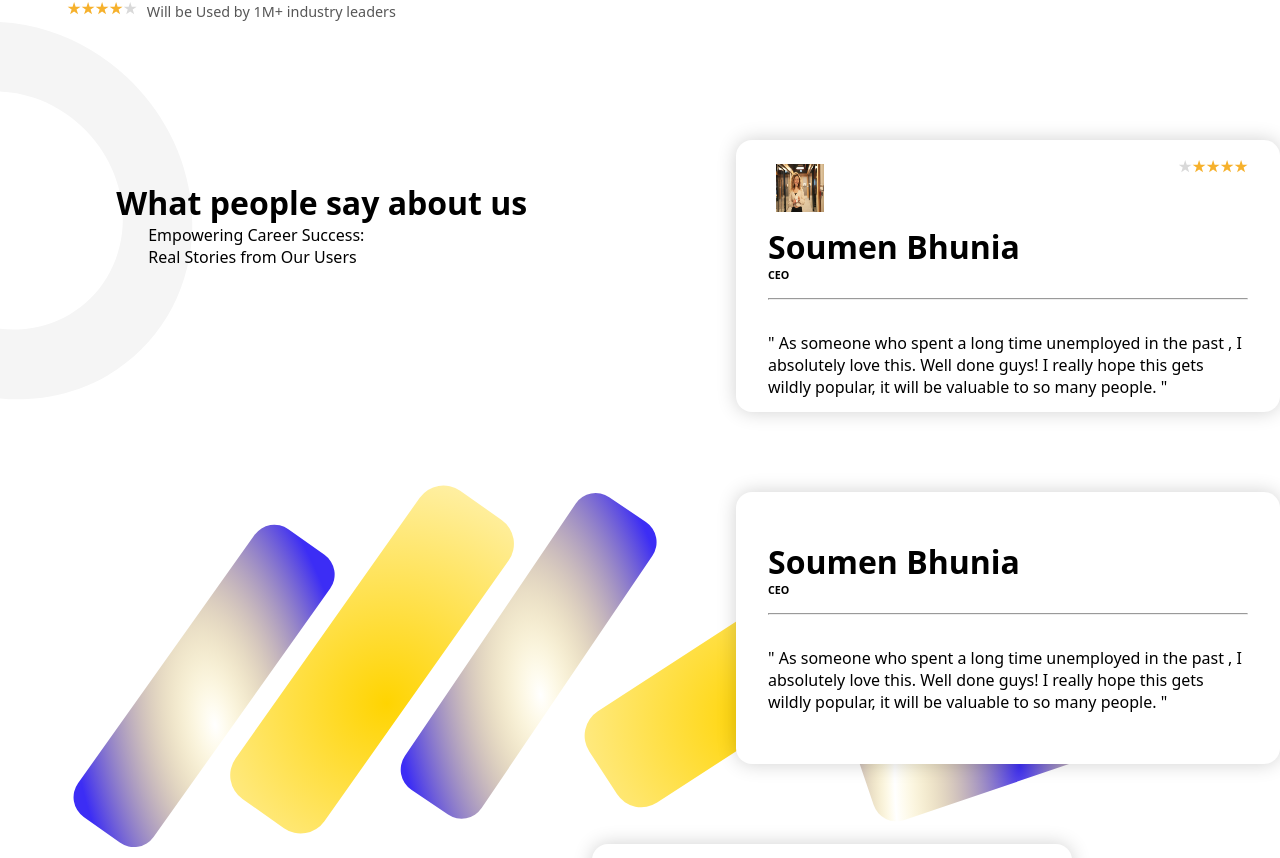
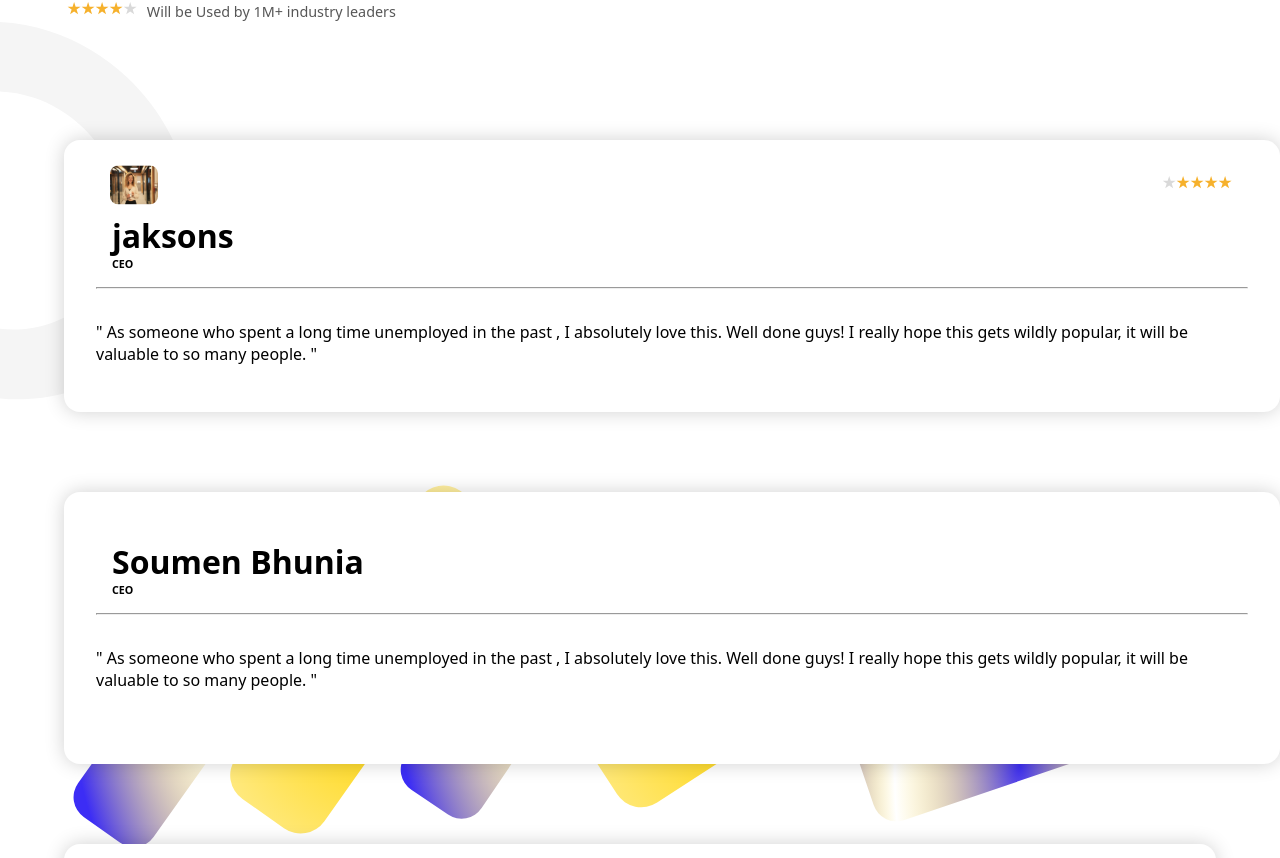
Before and after one commit to soumen974/WorkFolio, a React (Create React App) app: page / in a window 1280 px wide. Shown: the part 630-1488 px from the top of the page. Built offline with nearby package versions, Linux system fonts and the light colour scheme.

Commit message:
adding changes to the rivew box

```diff
--- a/src/Components/Section02.css
+++ b/src/Components/Section02.css
@@ -30,10 +30,10 @@
 }
 .Reviews-boxs{
     margin-top: -48rem;
-    justify-content: space-evenly;
+    justify-content:right;
    display: grid;
    /* background-color: black; */
-   padding: 0rem 0rem 0rem 42rem;
+   /* padding: 0rem 0rem 0rem 42rem; */
    position:relative;
    gap: 5rem;
    box-sizing: border-box;
@@ -73,24 +73,27 @@
      border-radius: 1rem;
      box-sizing: border-box;
      box-shadow: 0 0 19px rgba(0, 0, 0, 0.185);
-     margin-left: -30%;
+     /* margin-left: -30%; */
 }
 
 .review-er-image img{
-    height:2rem;
+    height:100%;
     width: 2rem;
     transform: scale(1.5);
+    border-radius: 0.341rem;
+
 
 
 }
 .review-er-image{
-    padding: 1rem;
-    /* width: 100%; */
+    padding: 0rem 0rem 1rem 0.4rem;
+    width: 100%;
     /* border: 1px solid white; */
 
 }
 .head-box-model{
     display: inline-flex;
+    padding: 1rem;
     flex-wrap: wrap;
     width: 100%;
     justify-content: space-between;
--- a/src/Components/Section02.jsx
+++ b/src/Components/Section02.jsx
@@ -72,7 +72,7 @@ export default function Section02() {
                 <img src={FirstReview} alt="1ft reviewer" />
               </div>
               <div className="review-er-name-post">
-                <h1>Soumen Bhunia</h1>
+                <h1>jaksons</h1>
                 <h6>CEO</h6>
               </div>
             </div>
```
